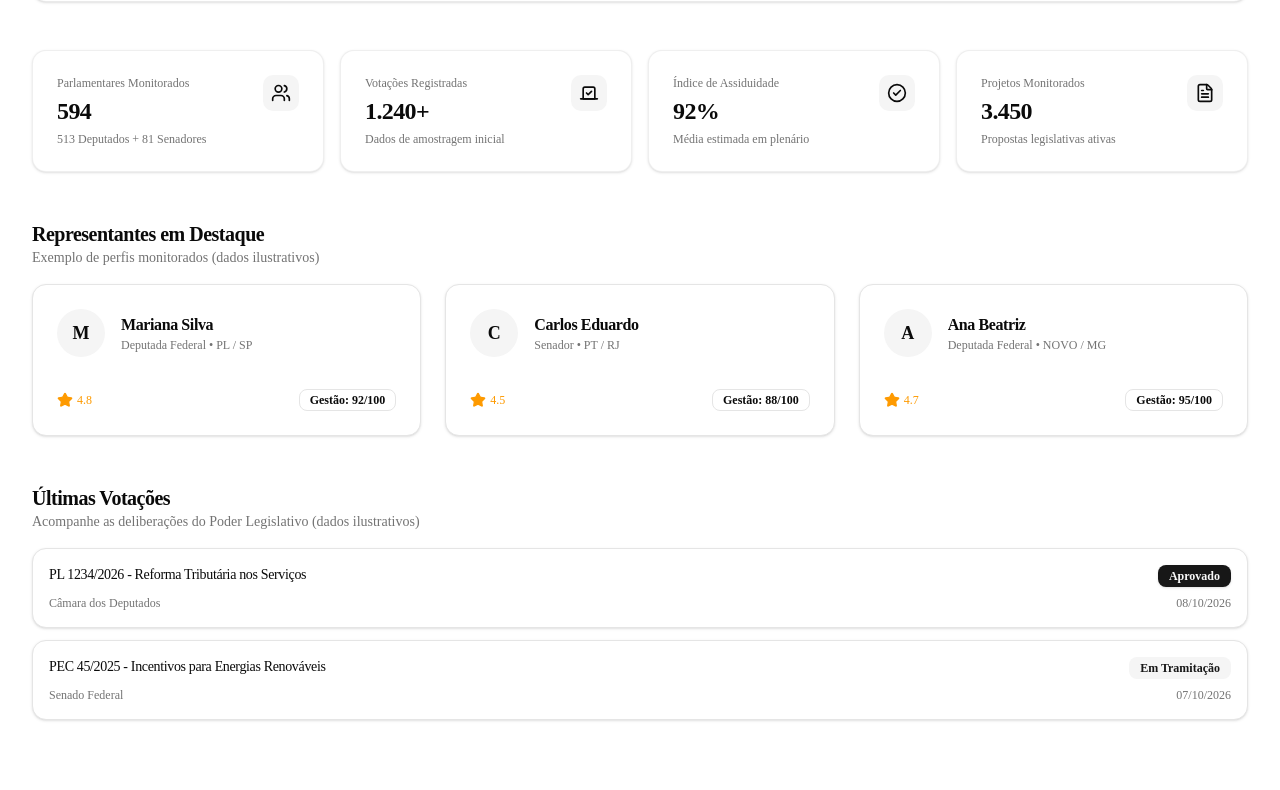
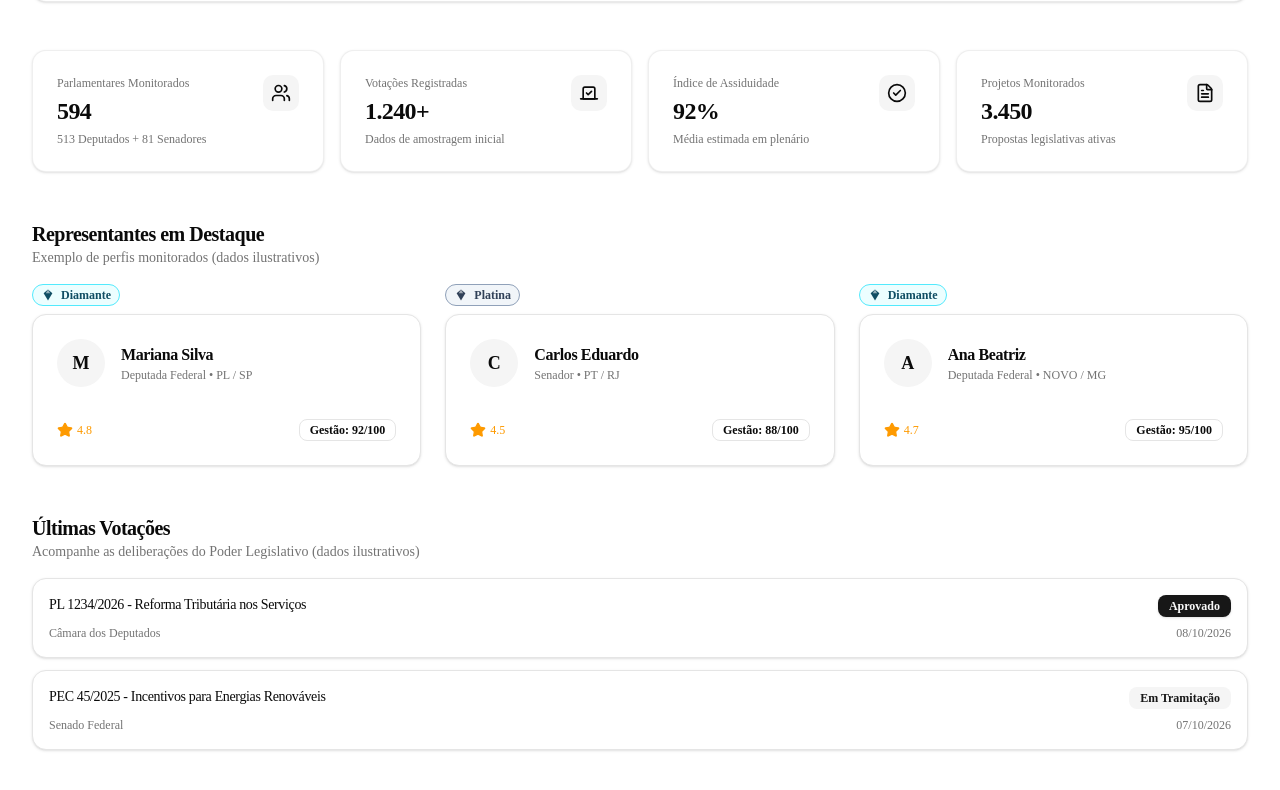
Before and after one commit to Rissho-Labs/saber-brasil, a Next.js app: page / in a window 1280 px wide. Shown: the part 946-1736 px from the top of the page. Before the commit the page ends 1706 px from the top, so only its background shows below. Built offline with nearby package versions, Linux system fonts and the light colour scheme.

Commit message:
feat(ui): add gem badges for agenda ranks and profile highlights

```diff
--- a/src/components/home/featured-politicians.tsx
+++ b/src/components/home/featured-politicians.tsx
@@ -1,6 +1,7 @@
 import Link from "next/link";
 import { Card, CardContent, CardHeader, CardTitle } from "@/components/ui/card";
 import { Badge } from "@/components/ui/badge";
+import { GemBadge, gemTierFromGestaoScore } from "@/components/ui/gem-badge";
 import { Star } from "lucide-react";
 
 const featuredMock = [
@@ -46,7 +47,12 @@ export function FeaturedPoliticians() {
 
       <div className="grid grid-cols-1 md:grid-cols-3 gap-6">
         {featuredMock.map((politician) => (
-          <Link key={politician.id} href={`/politicos/${politician.id}`} className="block group">
+          <div key={politician.id} className="flex h-full flex-col gap-2">
+            <GemBadge
+              tier={gemTierFromGestaoScore(politician.gestaoScore)}
+              criteria={`Destaque ilustrativo. Índice de Gestão ${politician.gestaoScore} de 100.`}
+            />
+            <Link href={`/politicos/${politician.id}`} className="block flex-1 group">
             <Card className="h-full transition-colors group-hover:border-foreground/30">
               <CardHeader className="flex flex-row items-center gap-4 space-y-0">
                 <div className="size-12 rounded-full bg-muted flex items-center justify-center text-lg font-bold" aria-hidden="true">
@@ -69,7 +75,8 @@ export function FeaturedPoliticians() {
                 <Badge variant="outline">Gestão: {politician.gestaoScore}/100</Badge>
               </CardContent>
             </Card>
-          </Link>
+            </Link>
+          </div>
         ))}
       </div>
     </section>
--- a/src/components/politicos/projects-list.tsx
+++ b/src/components/politicos/projects-list.tsx
@@ -6,11 +6,24 @@ import {
   CardHeader,
   CardTitle,
 } from "@/components/ui/card";
+import { GemBadge, gemTierFromWeight } from "@/components/ui/gem-badge";
 import { PublicProject, WeightScore } from "@/types";
 import { ExternalLink } from "lucide-react";
 
 interface ProjectsListProps {
   projects: PublicProject[];
+}
+
+function highestWeight(project: PublicProject): WeightScore | null {
+  let highest: WeightScore | null = null;
+
+  for (const weight of [project.institutional_weight, project.citizen_weight]) {
+    if (weight !== null && (highest === null || weight > highest)) {
+      highest = weight;
+    }
+  }
+
+  return highest;
 }
 
 function formatWeight(weight: WeightScore | null): string {
@@ -41,7 +54,9 @@ export function ProjectsList({ projects }: ProjectsListProps) {
         </p>
       ) : (
         <ul className="space-y-4 list-none p-0 m-0">
-          {projects.map((project) => (
+          {projects.map((project) => {
+            const relevance = highestWeight(project);
+            return (
             <li key={project.id}>
               <article aria-labelledby={`project-title-${project.id}`}>
                 <Card className="border-border/80">
@@ -53,6 +68,12 @@ export function ProjectsList({ projects }: ProjectsListProps) {
                       >
                         {project.title}
                       </CardTitle>
+                      {relevance ? (
+                        <GemBadge
+                          tier={gemTierFromWeight(relevance)}
+                          criteria={`Relevância de execução ${relevance} de 5, pelo maior peso institucional ou cidadão.`}
+                        />
+                      ) : null}
                       {project.status ? (
                         <Badge variant="secondary">
                           <span className="sr-only">Situação do projeto: </span>
@@ -97,7 +118,8 @@ export function ProjectsList({ projects }: ProjectsListProps) {
                 </Card>
               </article>
             </li>
-          ))}
+            );
+          })}
         </ul>
       )}
     </section>
--- /dev/null
+++ b/src/components/ui/gem-badge.tsx
@@ -0,0 +1,110 @@
+import { useId } from "react";
+import { cn } from "@/lib/utils";
+import { GemTier, WeightScore } from "@/types";
+
+const GEM_META: Record<
+  GemTier,
+  { label: string; criteria: string; className: string }
+> = {
+  [GemTier.DIAMOND]: {
+    label: "Diamante",
+    criteria: "Nível Master. Pauta entre as de maior relevância real de execução.",
+    className: "border-cyan-300 bg-cyan-50 text-cyan-900",
+  },
+  [GemTier.PLATINUM]: {
+    label: "Platina",
+    criteria: "Relevância alta de execução entre as pautas mais ativas.",
+    className: "border-slate-400 bg-slate-100 text-slate-700",
+  },
+  [GemTier.GOLD]: {
+    label: "Ouro",
+    criteria: "Relevância consistente de execução.",
+    className: "border-amber-400 bg-amber-50 text-amber-900",
+  },
+  [GemTier.SILVER]: {
+    label: "Prata",
+    criteria: "Relevância intermediária de execução.",
+    className: "border-zinc-300 bg-zinc-100 text-zinc-700",
+  },
+  [GemTier.BRONZE]: {
+    label: "Bronze",
+    criteria: "Relevância inicial entre as pautas acompanhadas.",
+    className: "border-orange-800/40 bg-orange-100 text-orange-950",
+  },
+};
+
+function GemIcon() {
+  return (
+    <svg viewBox="0 0 24 24" className="size-3.5 shrink-0" aria-hidden="true">
+      <path d="M12 2.5 19.5 9.2 12 21.5 4.5 9.2 12 2.5Z" fill="currentColor" />
+      <path d="M12 2.5 8.2 9.2h7.6L12 2.5Z" fill="white" opacity="0.55" />
+    </svg>
+  );
+}
+
+interface GemBadgeProps {
+  tier: GemTier;
+  criteria?: string;
+}
+
+export function gemTierFromGestaoScore(score: number): GemTier {
+  const value = Number(score);
+  if (!Number.isFinite(value) || value < 50) {
+    return GemTier.BRONZE;
+  }
+  if (value < 70) {
+    return GemTier.SILVER;
+  }
+  if (value < 80) {
+    return GemTier.GOLD;
+  }
+  if (value < 90) {
+    return GemTier.PLATINUM;
+  }
+  return GemTier.DIAMOND;
+}
+
+export function gemTierFromWeight(weight: WeightScore): GemTier {
+  switch (weight) {
+    case 5:
+      return GemTier.DIAMOND;
+    case 4:
+      return GemTier.PLATINUM;
+    case 3:
+      return GemTier.GOLD;
+    case 2:
+      return GemTier.SILVER;
+    case 1:
+      return GemTier.BRONZE;
+  }
+}
+
+export function GemBadge({ tier, criteria }: GemBadgeProps) {
+  const tipId = useId();
+  const meta = GEM_META[tier];
+  const explanation = criteria ?? meta.criteria;
+
+  return (
+    <span className="group relative inline-flex max-w-full">
+      <span
+        tabIndex={0}
+        aria-describedby={tipId}
+        aria-label={`${meta.label}. ${explanation}`}
+        className={cn(
+          "inline-flex cursor-help items-center gap-1.5 rounded-full border px-2 py-0.5 text-xs font-semibold focus-visible:outline-none focus-visible:ring-2 focus-visible:ring-ring",
+          meta.className
+        )}
+      >
+        <GemIcon />
+        {meta.label}
+      </span>
+      <span
+        id={tipId}
+        role="tooltip"
+        className="absolute left-0 top-full z-20 mt-1 w-56 rounded-md border border-border bg-popover p-2 text-xs font-normal text-popover-foreground opacity-0 shadow-md transition-opacity group-hover:opacity-100 group-focus-within:opacity-100"
+      >
+        {explanation}
+      </span>
+    </span>
+  );
+}
--- a/src/components/ui/profile-card.tsx
+++ b/src/components/ui/profile-card.tsx
@@ -3,6 +3,7 @@ import { Star } from "lucide-react";
 import { Badge } from "@/components/ui/badge";
 import { Card, CardContent, CardHeader, CardTitle } from "@/components/ui/card";
 import { cn } from "@/lib/utils";
+import { GemBadge, gemTierFromGestaoScore } from "@/components/ui/gem-badge";
 import { PublicProfile, SphereType } from "@/types";
 
 const SPHERE_BORDER: Record<SphereType, string> = {
@@ -31,6 +32,7 @@ function finiteNumber(value: number, fallback: number): number {
 export function ProfileCard({ profile }: ProfileCardProps) {
   const rating = Math.min(5, Math.max(0, finiteNumber(profile.carisma_rating, 0)));
   const score = Math.min(100, Math.max(0, Math.trunc(finiteNumber(profile.gestao_score, 0))));
+  const gemTier = gemTierFromGestaoScore(score);
   const filledStars = Math.round(rating);
   const titleId = `profile-${profile.id}-name`;
 
@@ -51,7 +53,13 @@ export function ProfileCard({ profile }: ProfileCardProps) {
             <p className="text-xs text-muted-foreground">
               {profile.current_role ?? "Cargo não informado"}
             </p>
-            <Badge variant="outline">{SPHERE_LABEL[profile.sphere]}</Badge>
+            <div className="flex flex-wrap items-center gap-2">
+              <Badge variant="outline">{SPHERE_LABEL[profile.sphere]}</Badge>
+              <GemBadge
+                tier={gemTier}
+                criteria={`Faixa visual do Índice de Gestão: ${score} de 100. O esquema não persiste esta gema.`}
+              />
+            </div>
           </div>
         </CardHeader>
         <CardContent className="mt-auto space-y-4">
--- a/src/types/index.ts
+++ b/src/types/index.ts
@@ -25,6 +25,18 @@ export enum AlertBadge {
   INVESTIGADO = "INVESTIGADO",
   CASSADO = "CASSADO",
   CONDENADO = "CONDENADO",
+}
+
+/**
+ * Visual rank for Top 10 agendas (ARCHITECTURE.md §3.3).
+ * Not a database column; assigned by execution relevance.
+ */
+export enum GemTier {
+  DIAMOND = "DIAMOND",
+  PLATINUM = "PLATINUM",
+  GOLD = "GOLD",
+  SILVER = "SILVER",
+  BRONZE = "BRONZE",
 }
 
 /** UUID string (gen_random_uuid / Auth user id). */
```
Also changed, not shown: 2 other files (tests, documents, lock files or other folders).
